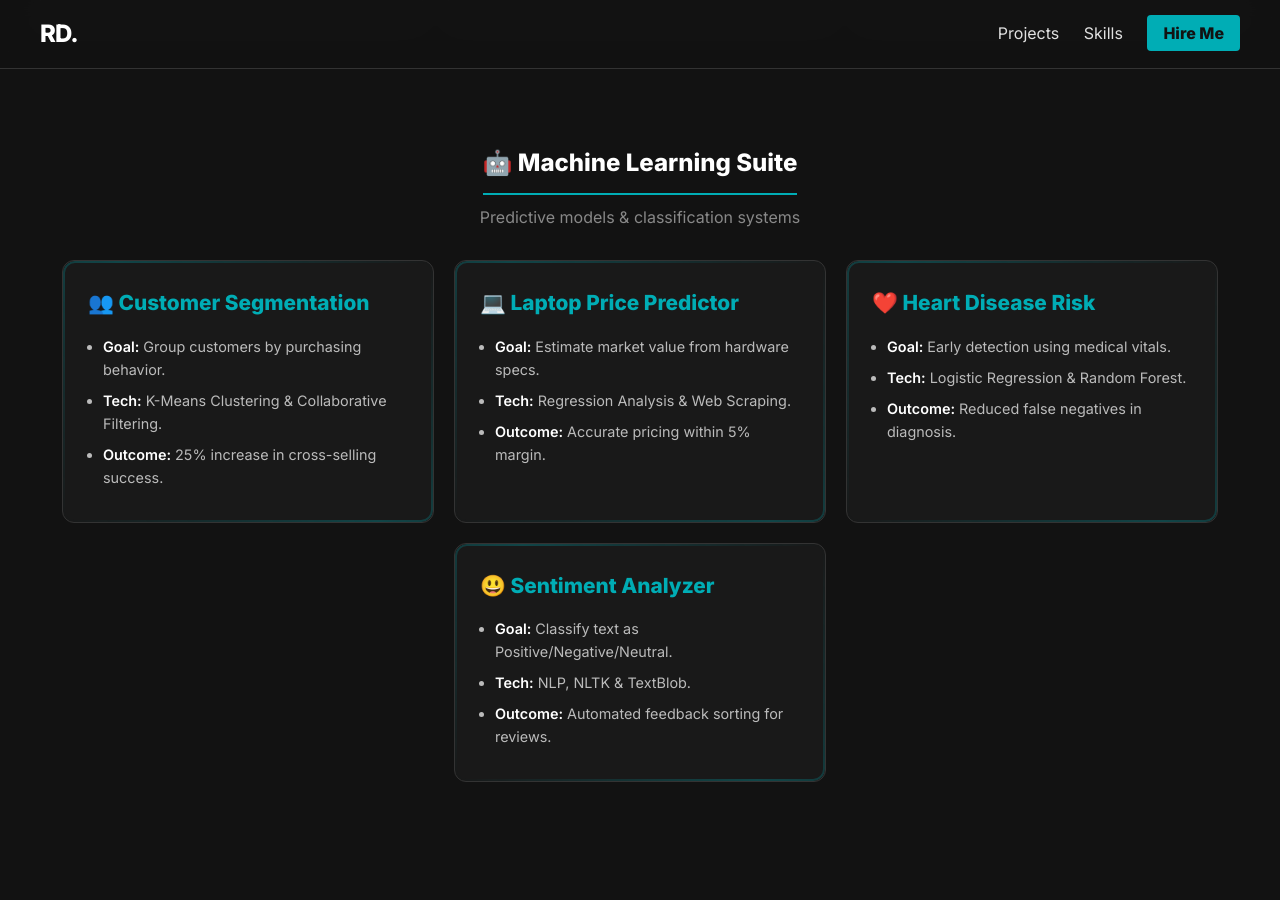
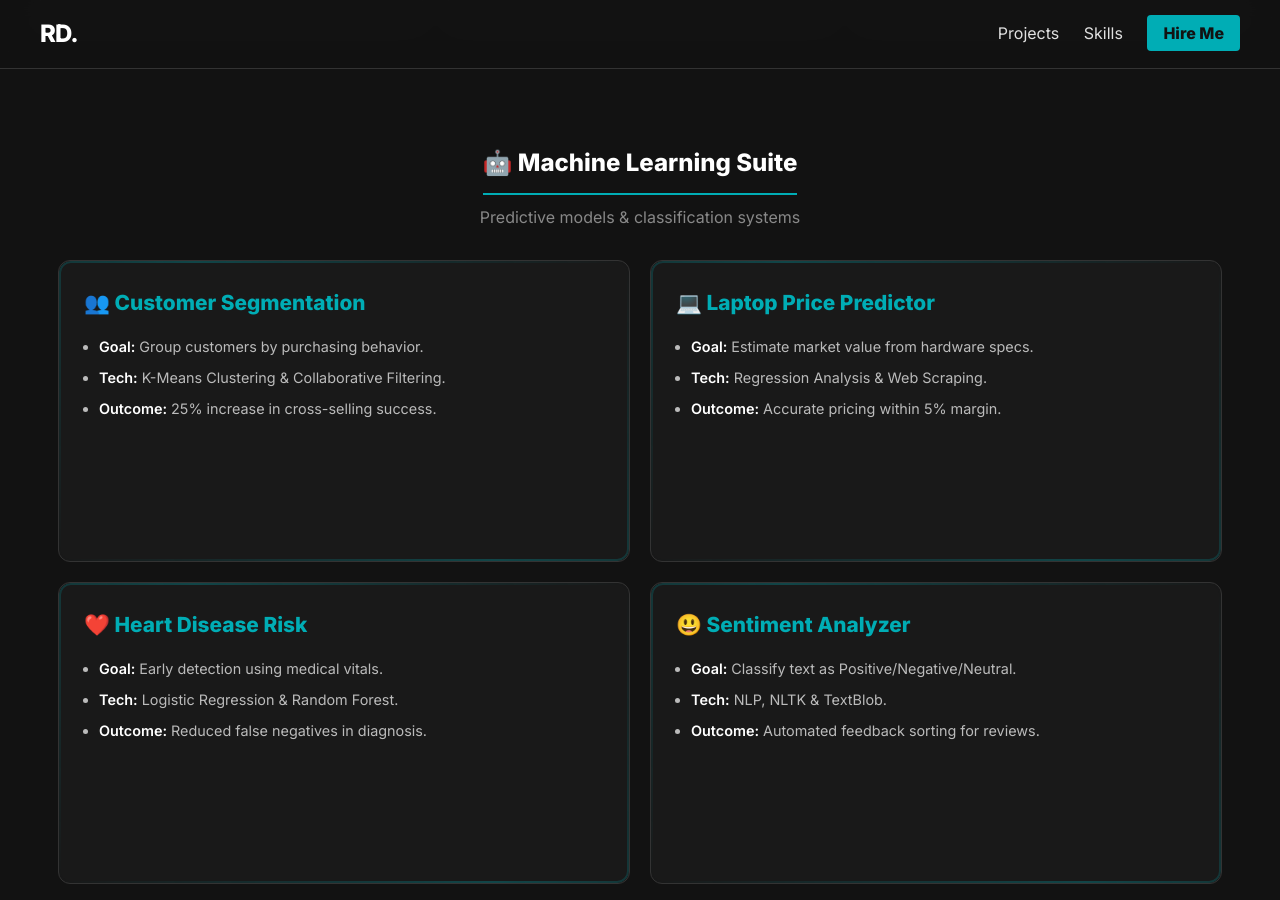
Before and after one commit to IamRaNo/iamrano.github.io, a Jekyll site: the page built from index.md, in a window 1280 px wide and 900 px high, scrolled down 1592 px. Built offline with Jekyll 4.4.1, drawn with Linux system fonts in a browser that asks for light colours.

Commit message:
Update style.css

```diff
--- a/assets/css/style.css
+++ b/assets/css/style.css
@@ -208,7 +208,10 @@ img { max-width: 100%; border-radius: 6px; }
     overflow: hidden;
     transition: all 0.3s ease;
     z-index: 1;
-    width: 320px;                   /* Added fixed width for consistency */
+    width: 320px;
+    flex: 1 1 450px; /* This allows cards to grow and fill the row */
+    max-width: 520px; /* Prevents them from getting too wide on huge monitors */
+    min-height: 250px;/* Added fixed width for consistency */
 }
 
 .neon-card::before {
```
